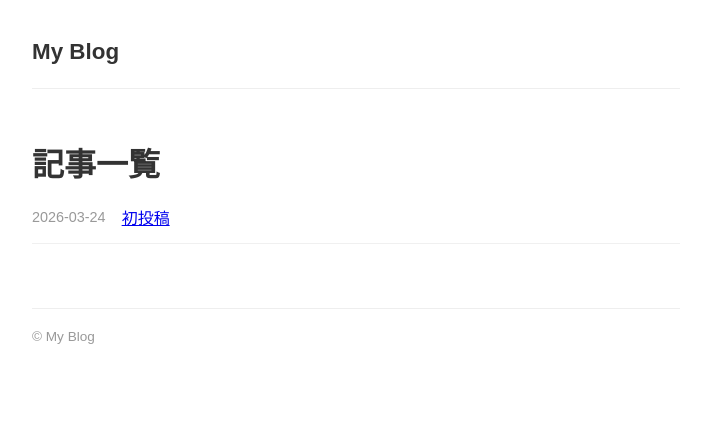
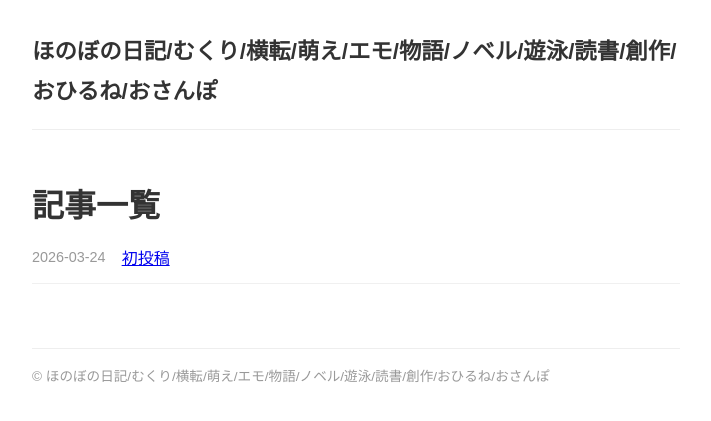
Before and after one commit to gydggufjdb/ofutongeo, a Jekyll site: the page built from index.html, in a window 1280 px wide. Shown: the top 421 px of the page, without its empty margins (284-995 px from the left). Built offline with Jekyll 4.4.1, drawn with Linux system fonts in a browser that asks for light colours.

Commit message:
permallinkを修正

```diff
--- a/_config.yml
+++ b/_config.yml
@@ -1,6 +1,6 @@
-title: My Blog
+title: ほのぼの日記/むくり/横転/萌え/エモ/物語/ノベル/遊泳/読書/創作/おひるね/おさんぽ
 description: シンプルなブログ
 url: "https://gydggufjdb.github.io"
 baseurl: "/ofutongeo"
-permalink: /posts/:year/:month/:day/:title/
+permalink: /:year/:month/:day/:title/
 markdown: kramdown
```
